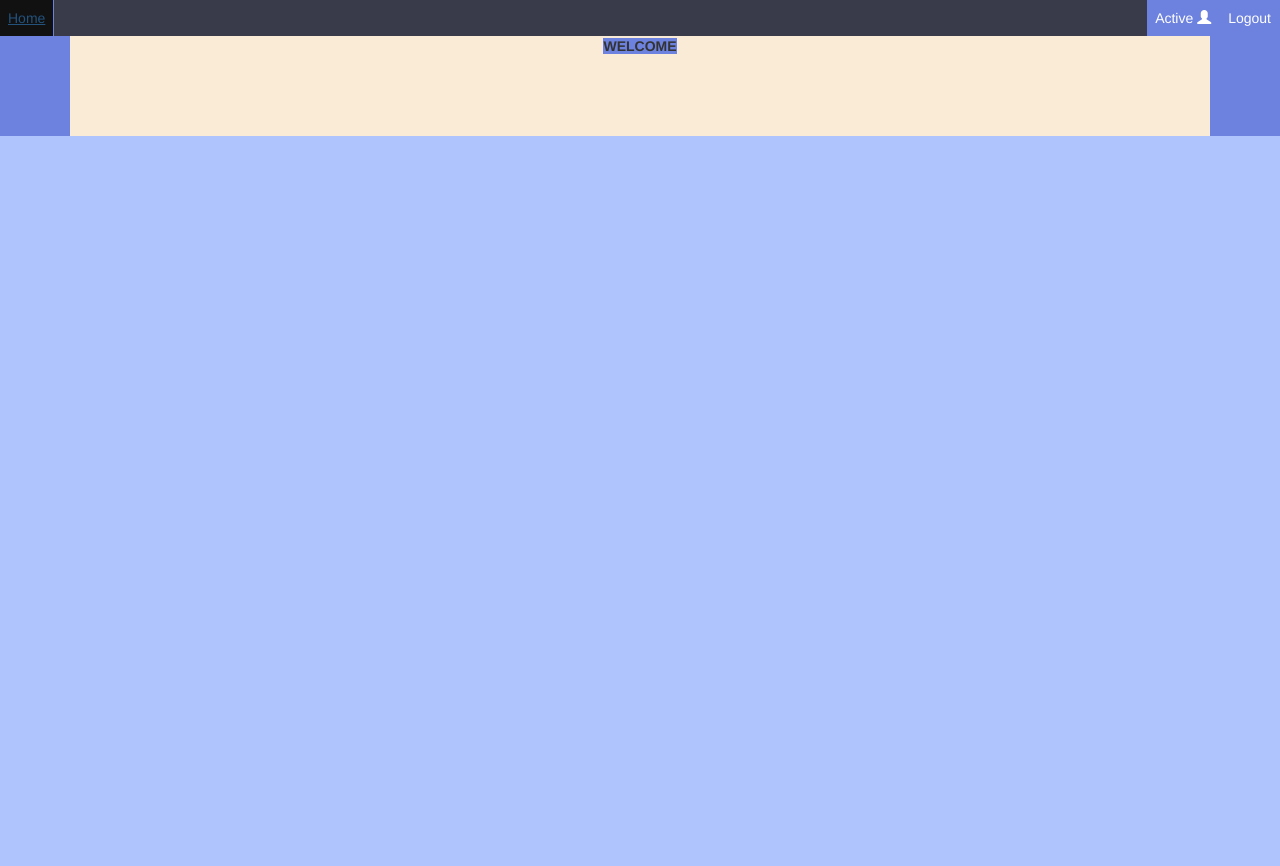
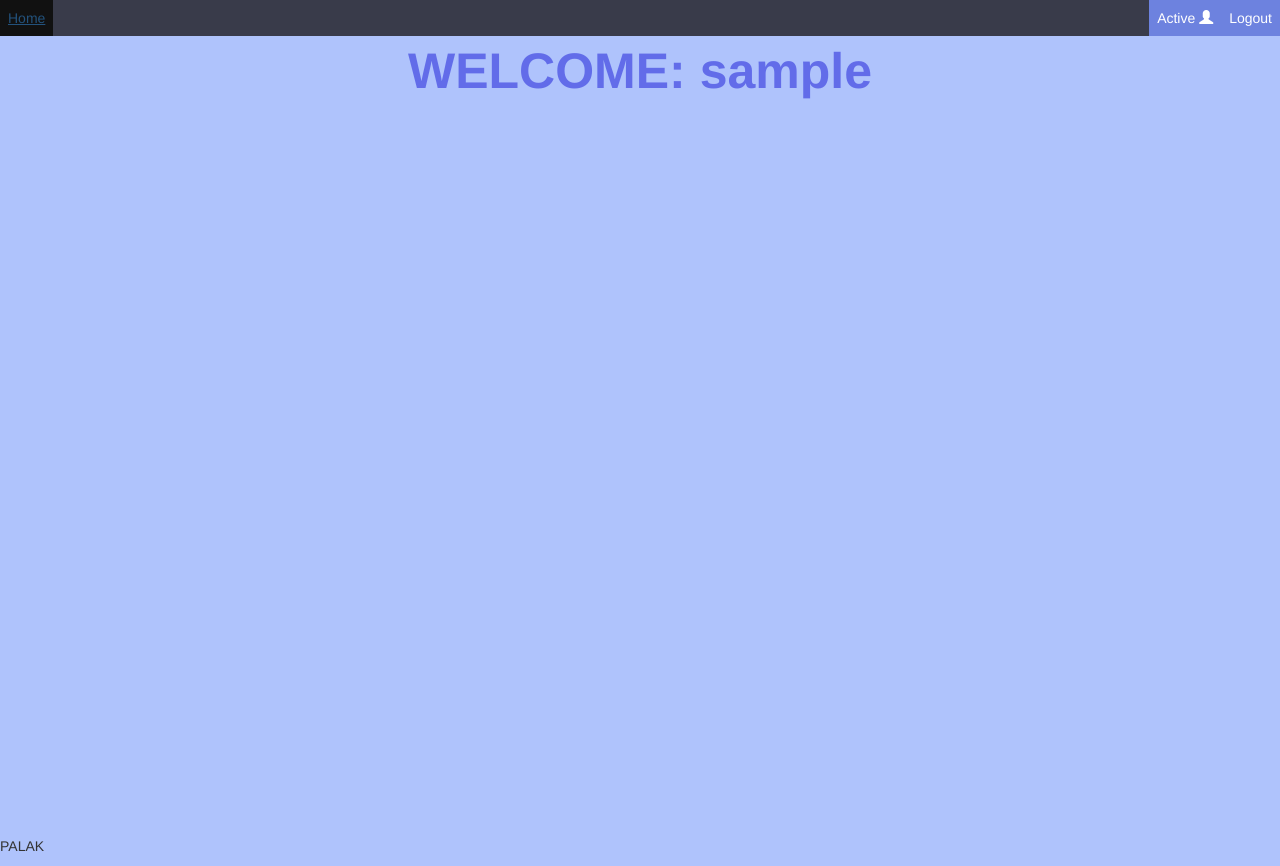
Before and after one commit to Palakrustagi/tictactoe-php, a PHP site: page /home.php in a window 1280 px wide. Before the commit the page ends 136 px from the top, so only its background shows below. Run offline with PHP 8.4, Linux system fonts and the light colour scheme; the visitor is signed in with stand-in values (Sample User, id 1); data that the repository does not hold is empty.

Commit message:
fixed some css error

```diff
--- a/active.css
+++ b/active.css
@@ -9,15 +9,15 @@ ul {
   li {
     display: inline;
     float: right;
-    padding-right: 3px;
 
-  }
+    }
  li a {
     display: block;
-    padding: 8px;
+
     color: white;
     text-decoration: none;
     background-color: rgb(109, 130, 223);
+    padding-right: 0;
 
   }
   li a:hover {
--- a/active.php
+++ b/active.php
@@ -13,6 +13,7 @@
 
 <!-- Latest compiled JavaScript -->
 <script src="https://cdn.jsdelivr.net/npm/bootstrap@4.6.1/dist/js/bootstrap.bundle.min.js"></script>
+
 <link rel="stylesheet" href="https://maxcdn.bootstrapcdn.com/bootstrap/3.4.0/css/bootstrap.min.css">
     <script src="https://ajax.googleapis.com/ajax/libs/jquery/3.5.1/jquery.min.js"></script>
     <script src="https://maxcdn.bootstrapcdn.com/bootstrap/3.4.0/js/bootstrap.min.js"></script>
--- a/home.css
+++ b/home.css
@@ -9,7 +9,7 @@ ul {
 li {
   display: inline;
   float: right;
-    padding-right: 1px;
+
 
 }
 li a {
@@ -17,6 +17,9 @@ ul {
   padding: 8px;
   color: white;
   text-decoration: none;
+  background-color: rgb(109, 130, 223);
+
+
 
 }
 li a:hover {
@@ -25,21 +28,18 @@ ul {
 *{
   margin: 0;
   padding: 0;
-    background-color: rgb(109, 130, 223);
-  }
-  body{
-      background-color: rgb(175, 195, 252);
+
 }
 
+
+body{
+  background-color: rgb(175, 195, 252);;
+}
+.box{
+  min-height: 100vh;
+  text-align: center;
+}
 .container{
-
-
-    height:100px;
-    background-color:antiquewhite ;
-
-    text-align: center;
-
-
-
-
+  font-size: 50px;
+  color: rgba(12, 12, 212, 0.473);
 }
--- a/home.php
+++ b/home.php
@@ -25,6 +25,8 @@
                <div class="box">
                    <div class="container">
 
+
+
                  <?php
 
                   session_start();
@@ -35,17 +37,15 @@
                   $con=mysqli_connect("$host","$us",$pass);
 
                   mysqli_select_db($con,"registrationdata");
-                  $q= "select * from signin";
-                  $result = mysqli_query($con,$q);
 
-
-
-                  $data = mysqli_fetch_assoc($result);
-                  echo "<b> WELCOME   ". $data['username'] . "</b>  <br>";
+                  echo "<b> WELCOME:   ". $_SESSION['USERNAME'] ." </b>  <br>";
 
                  ?>
                </div>
                </div>
+
+
+     <p>PALAK</p>
 
 
 
```
Also changed, not shown: navbar.html (+8 -4 lines). Lines whose indentation alone changed are shown as unchanged.
